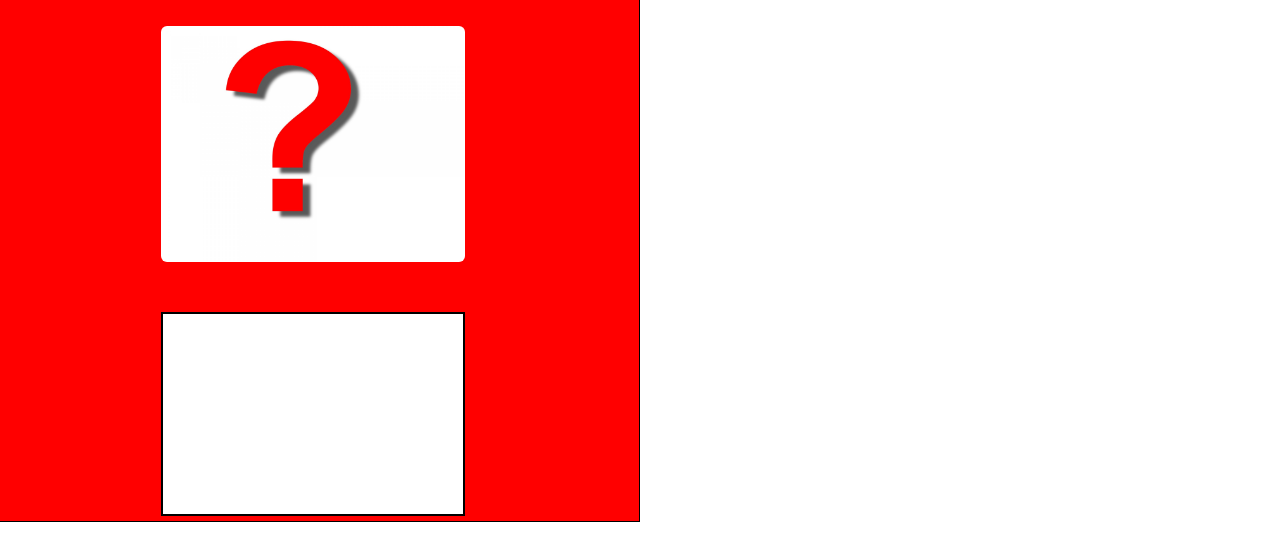
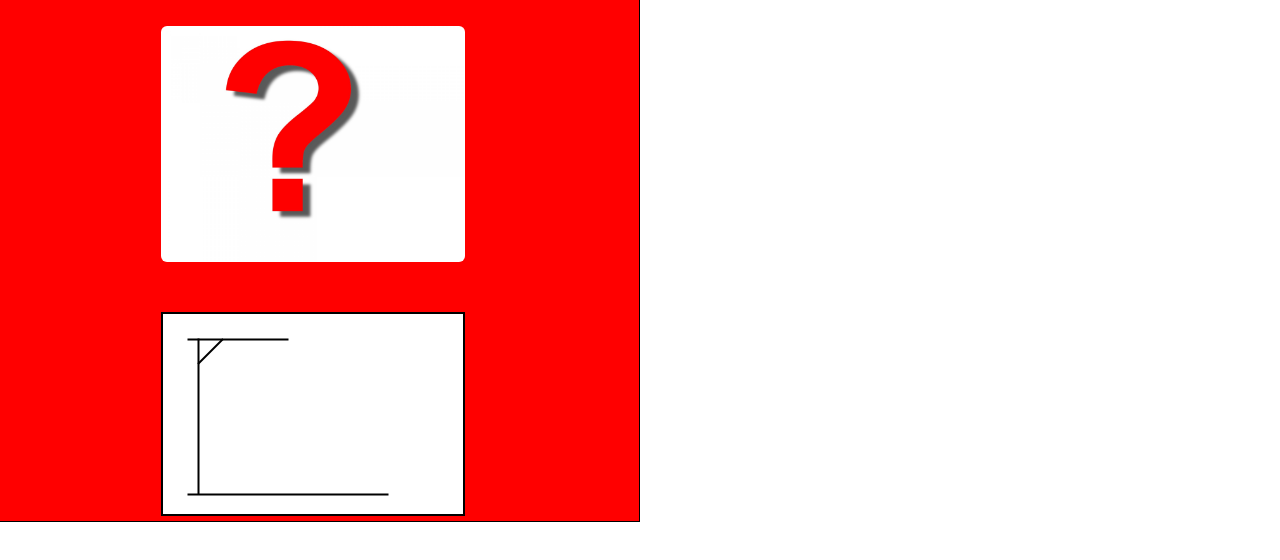
Before and after one commit to brandongatlin/Hangman-Game, a plain HTML site: page index.html in a window 1280 px wide. Shown: the part 268-828 px from the top of the page. Drawn offline with nearby package versions, Linux system fonts and the light colour scheme.

Commit message:
drew gallows

```diff
--- a/assets/javascript/game.js
+++ b/assets/javascript/game.js
@@ -6,36 +6,35 @@ var letterChoices = ["a", "b", "c", "d", "e", "f", "g", "h", "i", "j", "k", "l",
 
 	console.log(letterChoices[14]);
 
-// canvas drawing
+// canvas drawing variables
 var canvas = document.getElementById("canvas");
 var ctx = canvas.getContext("2d");
 
+// draw setup
+
 // draw ground
-ctx.beginPath();
-ctx.lineWidth = 2;
-ctx.moveTo(50,250);
-ctx.lineTo(150,250);
-ctx.lineTo(150,240);
-ctx.lineTo(50,240);
-ctx.closePath();
-ctx.stroke();
 ctx.fillStyle = "black";
-ctx.fill();
-
-
+ctx.strokeStyle = "black";
+ctx.lineWidth = "1";
+ctx.strokeRect(25, 180, 200, 1);
 
 // draw gallows pole
-
-
+ctx.fillStyle = "black";
+ctx.strokeStyle = "black";
+ctx.lineWidth = "1";
+ctx.strokeRect(35, 25, 1, 155);
 
 // draw hanging pole
-
-
+ctx.fillStyle = "black";
+ctx.strokeStyle = "black";
+ctx.lineWidth = "1";
+ctx.strokeRect(25, 25, 100, 1);
 
 // draw brace
-
-
-
-
-
-// test
+ctx.fillStyle = "black";
+ctx.strokeStyle = "black";
+ctx.lineWidth = "2";
+ctx.beginPath();
+ctx.moveTo(35, 50);
+ctx.lineTo(60, 25);
+ctx.stroke();
--- a/index.html
+++ b/index.html
@@ -29,7 +29,7 @@
                     <div id="pic-container" class="container">
                         <img src="assets/images/question.jpeg" class="img-rounded" alt="question mark" width="304" height="236">
                     </div>
-                    <canvas id="canvas" height="200" widht="300"></canvas>
+                    <canvas id="canvas" height="200" width="300"></canvas>
                 </div>
                 <div id="col-2-2" class="col-md-6">
                     <h2 id="win-counter">WINS:</h2>
```
